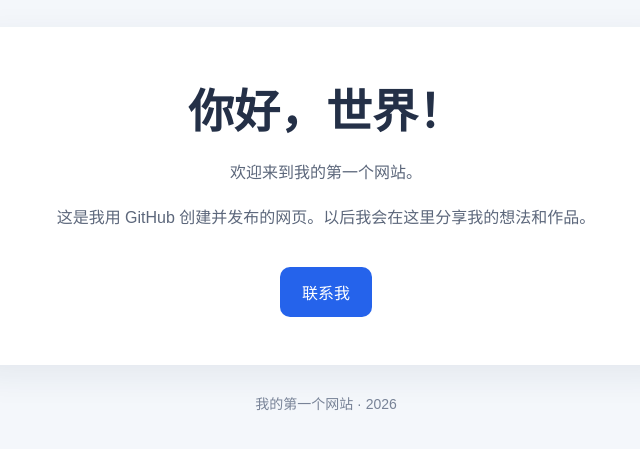
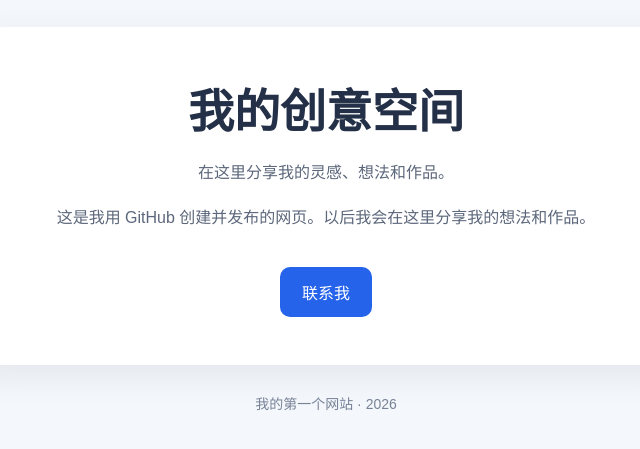
Before and after one commit to zoezhangoao-beep/my-first-website, a plain HTML site: page index.html in a window 1280 px wide. Shown: the part 77-526 px from the top of the page, without its empty margins (314-954 px from the left). Drawn offline with Linux system fonts and the light colour scheme.

Commit message:
Update index.html

```diff
--- a/index.html
+++ b/index.html
@@ -19,8 +19,8 @@
 <body>
   <main>
     <section class="card">
-      <h1>你好，世界！</h1>
-      <p>欢迎来到我的第一个网站。</p>
+      <h1>我的创意空间</h1>
+      <p>在这里分享我的灵感、想法和作品。</p>
       <p>这是我用 GitHub 创建并发布的网页。以后我会在这里分享我的想法和作品。</p>
       <a href="mailto:hello@example.com">联系我</a>
     </section>
```
